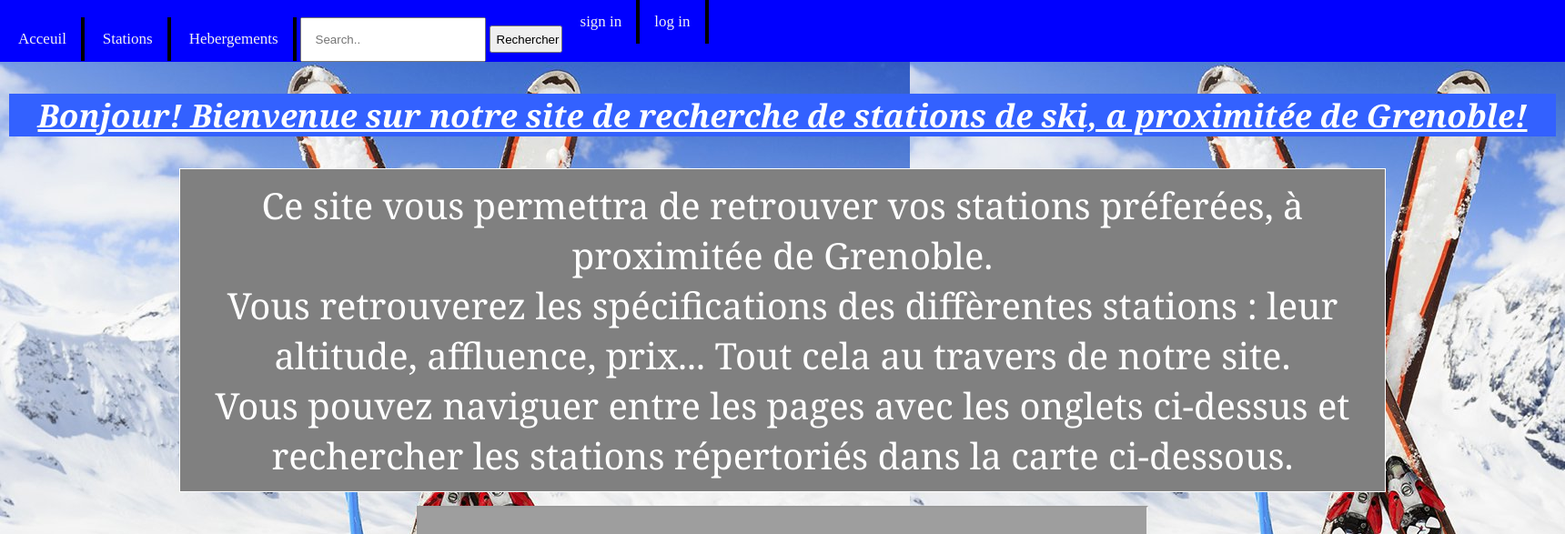
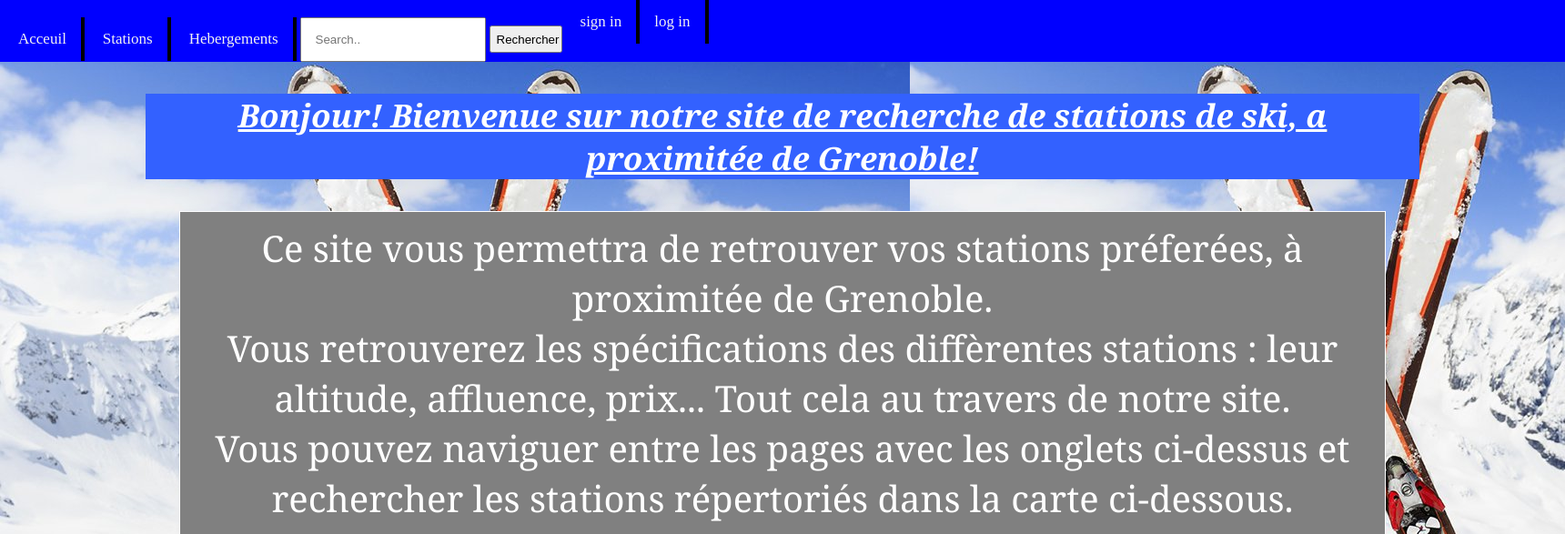
Before and after one commit to igordidier/projet-web, a PHP site: page / in a window 1720 px wide. Shown: the top 587 px of the page at 91% size. Run offline with PHP 8.4, Linux system fonts and the light colour scheme; grey boxes are pictures that could not be loaded.

Commit message:
Correction bug Titre

```diff
--- a/main.css
+++ b/main.css
@@ -13,7 +13,7 @@ h2{
   text-align: center;
   text-decoration: underline;
   margin: auto;
-  width: 1700px;
+  width: 1400px;
 }
 p{
   color: white;
```
